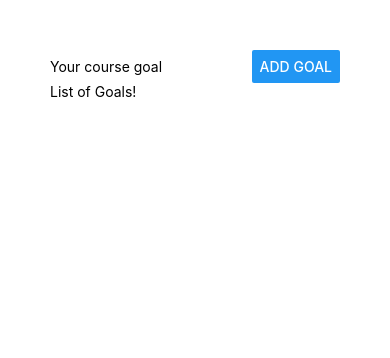
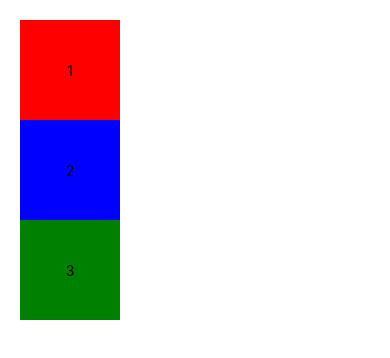
Before and after one commit to fahadtahir1/AwesomeProjectRnTs, a React Native app: screen / in a window 390 px wide. Shown: the top 358 px of the page. Built offline with nearby package versions, Linux system fonts and the light colour scheme.

Commit message:
Three flex boxes

```diff
--- a/App.tsx
+++ b/App.tsx
@@ -8,30 +8,44 @@ import {
 const App = () => {
 
   return (
-   <View style={styles.appContainer}>
-    <View style={styles.inputContainer}>
-      <TextInput style={styles.textInput} placeholder='Your course goal'/>
-      <Button title='Add Goal'/>
+    <View style={styles.appContainer}>
+      <View
+        style={{
+          backgroundColor: 'red',
+          width: 100,
+          height: 100,
+          justifyContent: 'center',
+          alignItems: 'center'
+        }}>
+        <Text>1</Text>
+      </View>
+      <View
+        style={{
+          backgroundColor: 'blue',
+          width: 100,
+          height: 100,
+          justifyContent: 'center',
+          alignItems: 'center'
+        }}>
+        <Text>2</Text>
+      </View>
+      <View
+        style={{
+          backgroundColor: 'green',
+          width: 100,
+          height: 100,
+          justifyContent: 'center',
+          alignItems: 'center'
+        }}>
+        <Text>3</Text>
+      </View>
     </View>
-    <View>
-      <Text>List of Goals!</Text>
-    </View>
-   </View>
   );
 };
 
 const styles = StyleSheet.create({
   appContainer: {
-    padding: 50,
-  },
-  inputContainer: {
-    flexDirection: 'row',
-  },
-  textInput: {
-    borderRadius: 1,
-    borderColor: '#cccccc',
-    width: '70%',
-    marginRight: 8,
+    padding: 20
   },
 });
 
```
